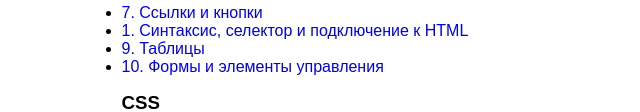
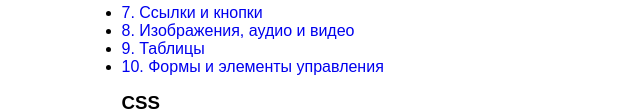
Before and after one commit to Minory54/Camp-content-2026, a plain HTML site: page index.html in a window 1280 px wide. Shown: the part 212-324 px from the top of the page, without its empty margins (224-864 px from the left). Drawn offline with Linux system fonts and the light colour scheme.

Commit message:
Update index.html

```diff
--- a/index.html
+++ b/index.html
@@ -58,7 +58,7 @@
             </li>
             <li class="content__item">
               <a href="./pages/8. Изображения, аудио и видео.html" class="topic"
-                >1. Синтаксис, селектор и подключение к HTML</a
+                >8. Изображения, аудио и видео</a
               >
             </li>
             <li class="content__item">
```
